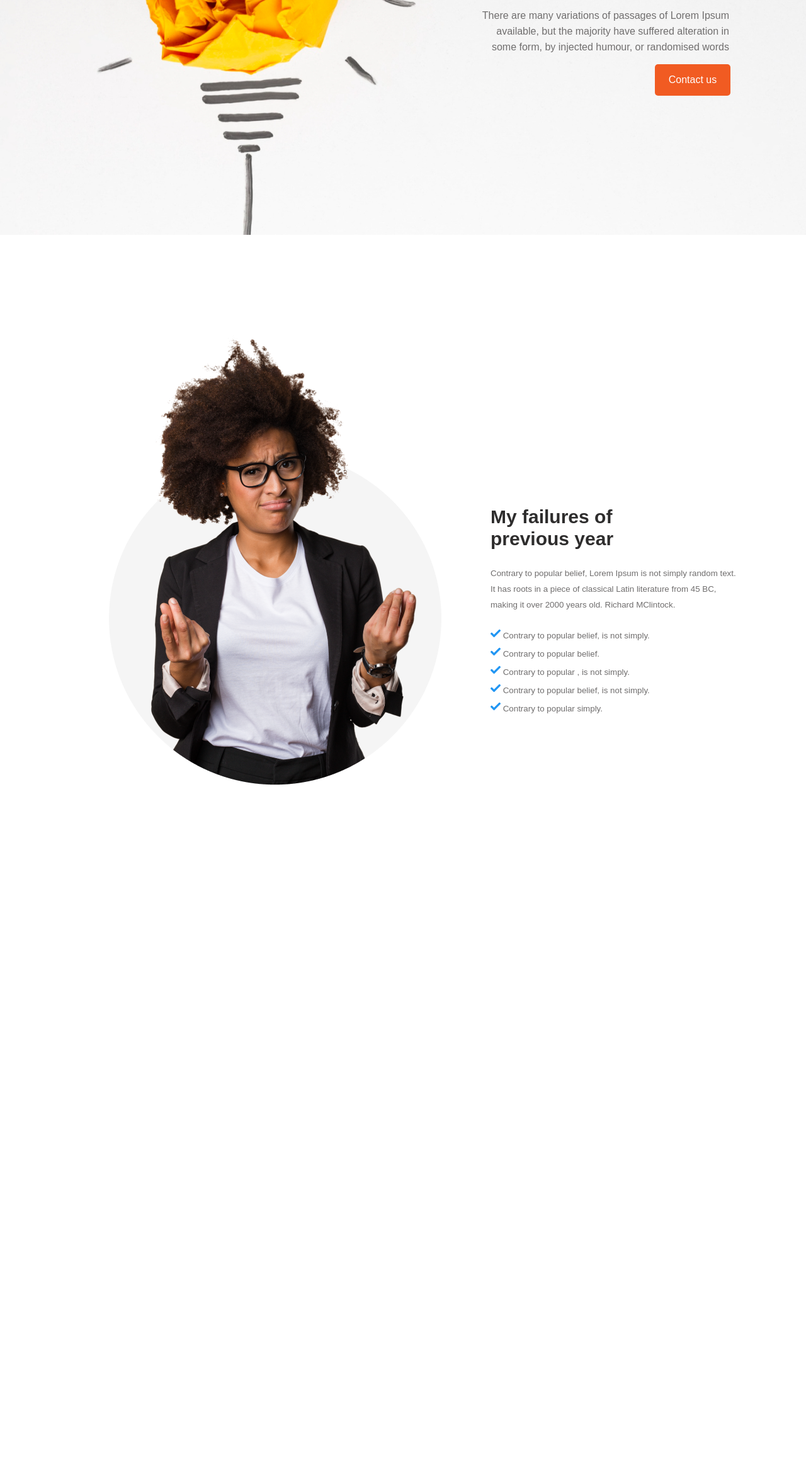
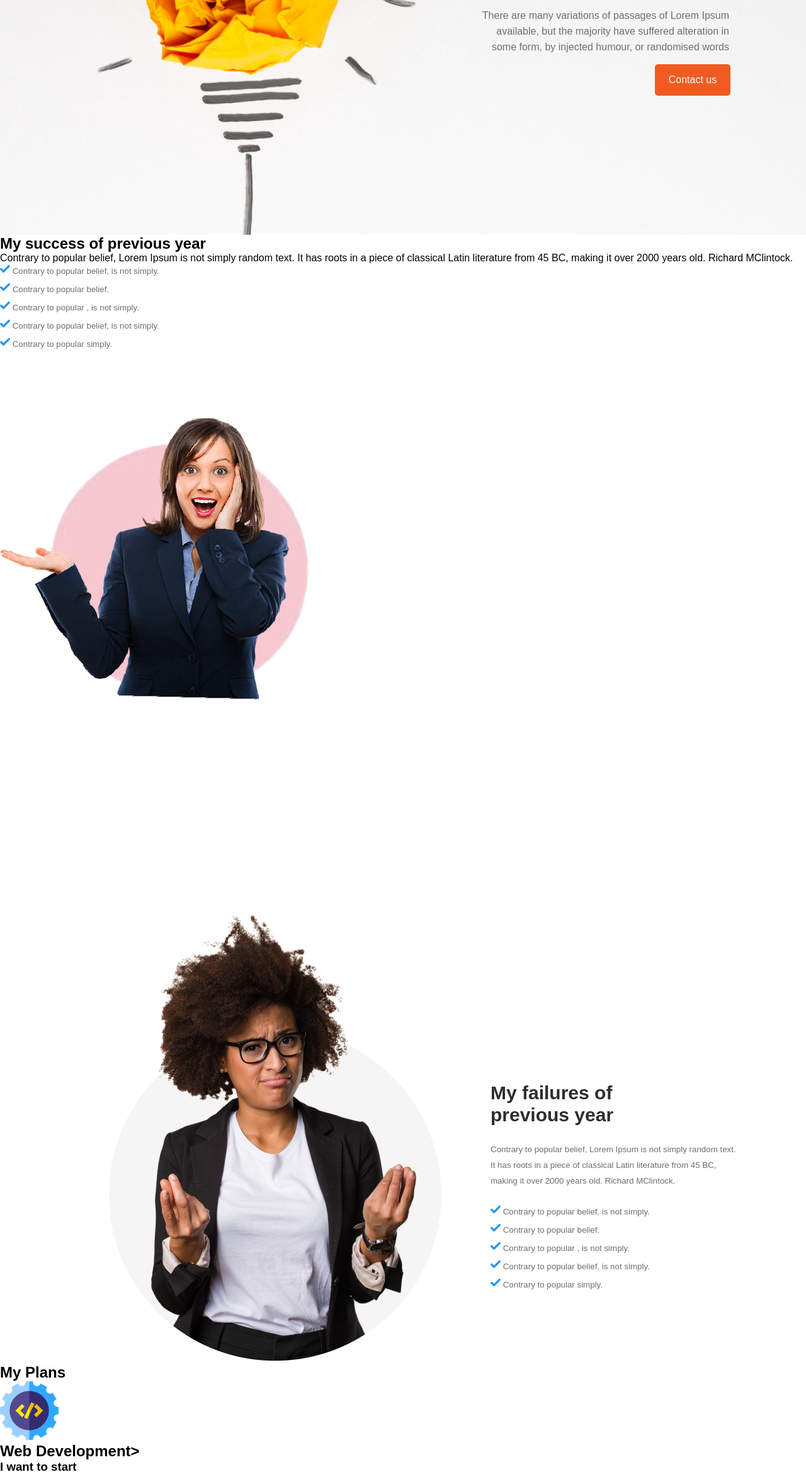
Before and after one commit to NusratNish/new-year-new-me, a plain HTML site: page index.html in a window 1280 px wide. Shown: the part 427-2765 px from the top of the page at 63% size. Before the commit the page ends 1678 px from the top, so only its background shows below. Drawn offline with Linux system fonts and the light colour scheme.

Commit message:
my-success-section-start

```diff
--- a/index.html
+++ b/index.html
@@ -14,6 +14,26 @@
             <h1>All Thinks Are Possible If You believe</h1>
             <p>There are many variations of passages of Lorem Ipsum available, but the majority have suffered alteration in some form, by injected humour, or randomised words</p>
             <button class="header-button">Contact us</button>
+        </div>
+    </section>
+    <!-- -----------------------------------add an new section -->
+    <!-- ------------------------------my-success-section----------------------- -->
+    <section>
+        <div>
+            <div class="My-success">
+               <h1>My success of previous year</h1>
+               <p>Contrary to popular belief, Lorem Ipsum is not simply random text. It has roots in a piece of classical Latin literature from 45 BC, making it over 2000 years old. Richard MClintock.</p>
+             <div class="My-failures-discrption-list">
+                <li class="first-list"> <img  src="./images/icons/check (1).png" alt=""> Contrary to popular belief, is not simply.</li>
+                <li class="first-list"><img  src="./images/icons/check (1).png" alt=""> Contrary to popular belief.</li>
+                <li class="first-list"> <img src="./images/icons/check (1).png" alt=""> Contrary to popular , is not simply.</li>
+                <li class="first-list"><img src="./images/icons/check (1).png" alt=""> Contrary to popular belief, is not simply.</li>
+                <li class="first-list"> <img src="./images/icons/check (1).png" alt=""> Contrary to popular simply.</li>
+              </div>
+            </div>
+            <div>
+                <img src="./images/person2.png" alt="">
+            </div>
         </div>
     </section>
     <!-- //////////////////////////<!--banner-done ------------------------ -->
@@ -34,7 +54,33 @@
                 <li class="first-list"> <img src="./images/icons/check (1).png" alt=""> Contrary to popular simply.</li>
             </div>
         </div>
+    </section>
 
+     <!-- ..........................my plans start------------------------------ -->
+    <section>
+        <h1>My Plans</h1>
+        <div>
+          <div>
+            <img src="./images/icons/web.png" alt="">
+            <h2>Web Development></h2>
+            <h3>I want to start</h3>
+          </div>
+          <div>
+            <img src="./images/icons/js.png" alt="">
+            <h2>Web Development></h2>
+            <h3>I want to start</h3>
+          </div>
+          <div>
+            <img src="./images/icons/smoke.png" alt="">
+            <h2>Web Development></h2>
+            <h3>I want to start</h3>
+          </div>
+          <div>
+            <img src="./images/icons/ecom.png" alt="">
+            <h2>Web Development></h2>
+            <h3>I want to start</h3>
+          </div>
+        </div>
     </section>
 </body>
 </html>
```
Also changed, not shown: images/person2.png (added).
